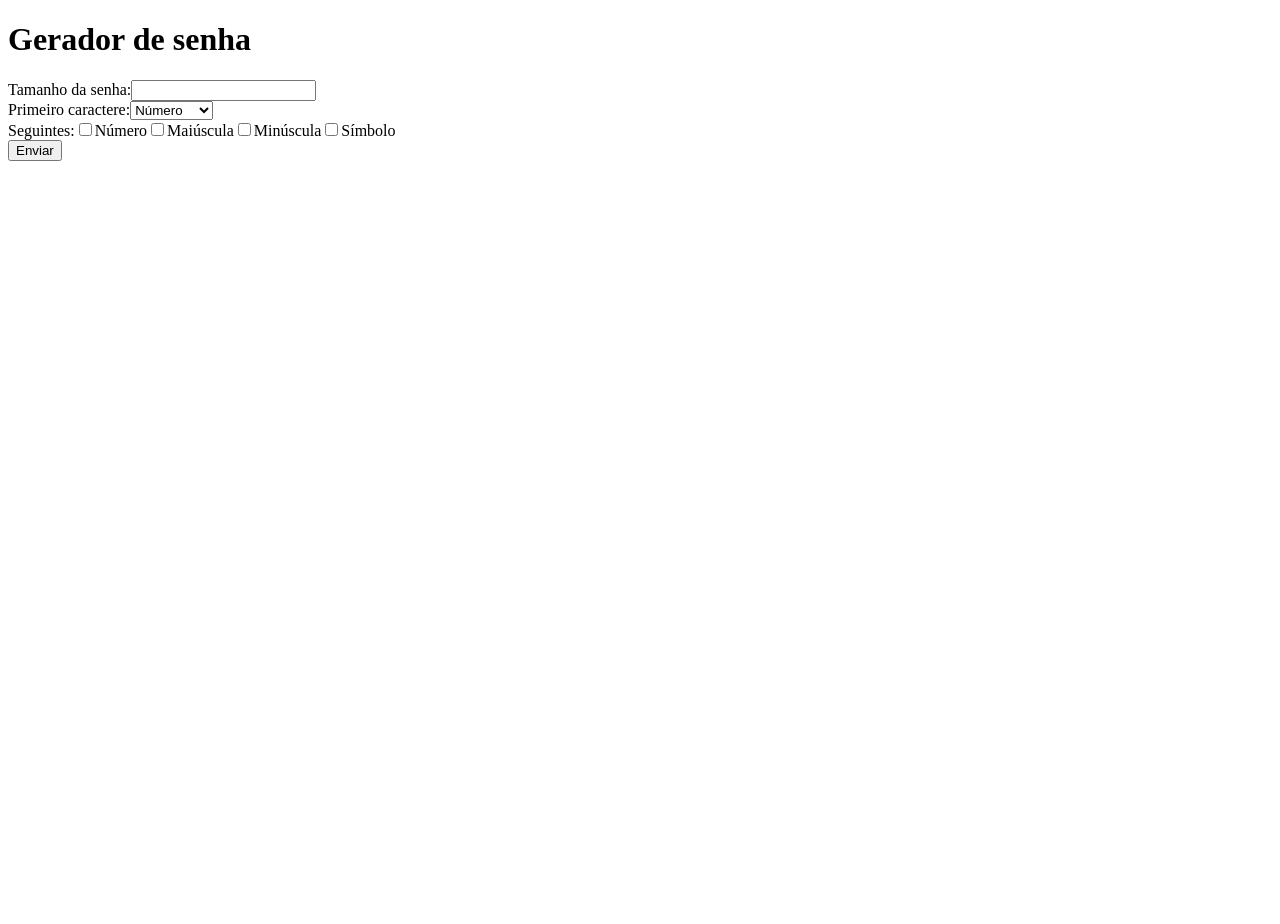
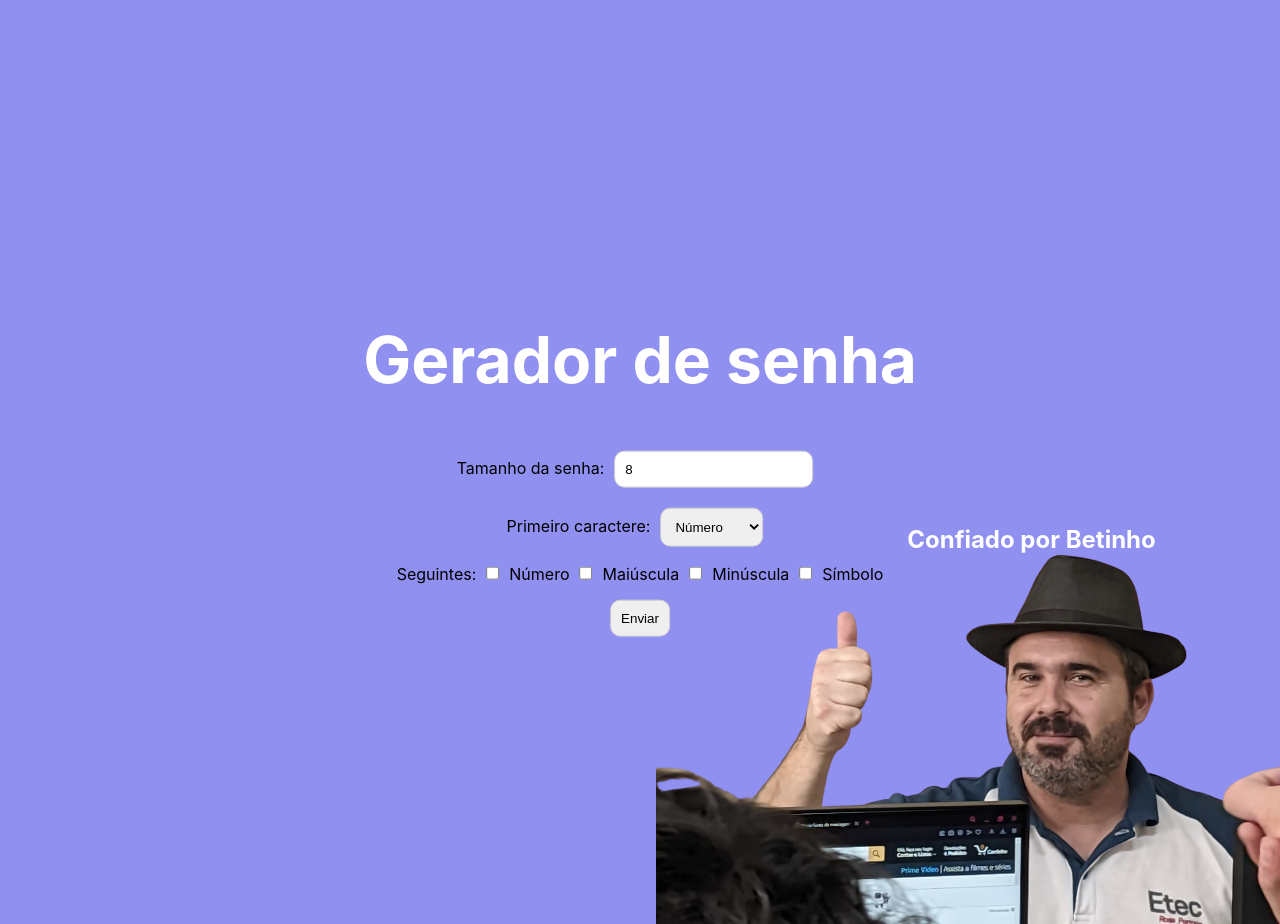
Before and after one commit to hiarthurbr/euodeiophp, a PHP site: page /senha.php in a window 1280 px wide. Run offline with PHP 8.4, Linux system fonts and the light colour scheme.

Commit message:
css atv5 ex6 feito

```diff
--- a/atv5/ex6/senha.php
+++ b/atv5/ex6/senha.php
@@ -74,10 +74,111 @@
       }
     }
   </script>
+  <style>
+    body {
+      font-family: Inter, system-ui, Avenir, Helvetica, Arial, sans-serif;
+    }
+
+    .bg {
+      z-index: -999;
+      top:0;
+      left:0;
+      right:0;
+      bottom:0;
+      position: fixed;
+      width:100%;
+      height:100%;
+      padding-top: 4rem;
+      background: #9090f0;
+      overflow:hidden;
+    }
+
+    .center {
+      position: fixed;
+      text-align: center;
+      align-items: center;
+      justify-content: center;
+      top: 50%;
+      left: 50%;
+      transform: translate(-50%, -50%);
+    }
+
+    .title {
+      font-size: 4rem;
+      font-weight: 700;
+      color: #fff;
+    }
+
+    .round-input {
+      border-radius: 10px;
+      border: 1px solid #ccc;
+      padding: 10px;
+      margin: 10px;
+    }
+
+    .pretty-button {
+      border-radius: 10px;
+      border: 1px solid #ccc;
+      padding: 10px;
+      margin: 10px;
+    }
+
+    .pretty-button:hover {
+      background-color: #ccc;
+      cursor: pointer;
+    }
+
+    .box {
+      --tw-backdrop-blur: blur(8px);
+      backdrop-filter: blur(20px);
+      border-radius: 4rem;
+      padding: .1rem;
+      padding-left: 4rem;
+      padding-right: 4rem;
+      background-color: #00000080;
+    }
+
+    code {
+      font-family: source-code-pro, Menlo, Monaco, Consolas, "Courier New",
+        monospace;
+      background-color: lightgray;
+    }
+
+    .betinho-container {
+      height: 90vh;
+      width: 50vw;
+      position: absolute;
+      overflow: hidden;
+      bottom: 0;
+      right: 0;
+      margin-bottom: 0;
+      margin-right: 0;
+      z-index: -1;
+    }
+    .betinho {
+      height: 100%;
+      width: auto;
+      right: 0;
+      position: absolute;
+    }
+    .betinho-title {
+      font-size: 1.5rem;
+      font-weight: 700;
+      color: #fff;
+      position: absolute;
+      bottom: 40vh;
+      right: 0;
+      margin-bottom: 0;
+      margin-right: 0;
+      z-index: 1;
+      transform: translate(-50%);
+    }
+  </style>
 </head>
 
 <body>
-  <h1>Gerador de senha</h1>
+  <div class="center">
+    <h1 class="title">Gerador de senha</h1>
     <?php
     if (isset($_POST['tamanho']) && isset($_POST['primeiro'])) {
       $tamanho = (int) $_POST['tamanho'];
@@ -109,15 +210,15 @@
       $senha = str_shuffle($senha);
       $senha = $p_letra . substr($senha, 0, $tamanho - 1);
 
-    echo "<p>$senha</p><button onclick=\"copyToClipboard('$senha')\">Copiar</button>";
+      echo "<code class=\"round-input\">$senha</code><button class=\"pretty-button\" onclick=\"copyToClipboard('$senha')\">Copiar</button>";
     }
     $form = explode("\n", "
-        <form action='senha.php' method='post'>
+          <form action='senha.php' method='post' class'box'>
           <label for='tamanho'>Tamanho da senha:</label>
-        <input type='number' name='tamanho' id='tamanho' min='8' required" . (isset($tamanho) ? ' value=' . $tamanho : '') . ">
+          <input class='round-input' type='number' name='tamanho' id='tamanho' required value='" . (isset($tamanho) ? $tamanho : '8'). '"' . ">
           <br>
           <label for='primeiro'>Primeiro caractere:</label>
-        <select name='primeiro' id='primeiro'>
+          <select class='pretty-button' name='primeiro' id='primeiro'>
             <option value='numero'" . (isset($first) && $first === "numero" ? ' selected' : '') . ">Número</option>
             <option value='maiuscula'" . (isset($first) && $first === "maiuscula" ? ' selected' : '') . ">Maiúscula</option>
             <option value='minuscula'" . (isset($first) && $first === "minuscula" ? ' selected' : '') . ">Minúscula</option>
@@ -125,20 +226,26 @@
           </select>
           <br>
           <label for='seguintes'>Seguintes:</label>
-        <input type='checkbox' name='seguintes[]' id='numero' value='numero'" . (isset($seguintes) && in_array("numero", $seguintes) ? ' checked' : '') . ">
+          <input class='round-input' type='checkbox' name='seguintes[]' id='numero' value='numero'" . (isset($seguintes) && in_array("numero", $seguintes) ? ' checked' : '') . ">
           <label for='numero'>Número</label>
-        <input type='checkbox' name='seguintes[]' id='maiuscula' value='maiuscula'" . (isset($seguintes) && in_array("maiuscula", $seguintes) ? ' checked' : '') . ">
+          <input class='round-input' type='checkbox' name='seguintes[]' id='maiuscula' value='maiuscula'" . (isset($seguintes) && in_array("maiuscula", $seguintes) ? ' checked' : '') . ">
           <label for='maiuscula'>Maiúscula</label>
-        <input type='checkbox' name='seguintes[]' id='minuscula' value='minuscula'" . (isset($seguintes) && in_array("minuscula", $seguintes) ? ' checked' : '') . ">
+          <input class='round-input' type='checkbox' name='seguintes[]' id='minuscula' value='minuscula'" . (isset($seguintes) && in_array("minuscula", $seguintes) ? ' checked' : '') . ">
           <label for='minuscula'>Minúscula</label>
-        <input type='checkbox' name='seguintes[]' id='simbolo' value='simbolo'" . (isset($seguintes) && in_array("simbolo", $seguintes) ? ' checked' : '') . ">
+          <input class='round-input' type='checkbox' name='seguintes[]' id='simbolo' value='simbolo'" . (isset($seguintes) && in_array("simbolo", $seguintes) ? ' checked' : '') . ">
           <label for='simbolo'>Símbolo</label>
           <br>
-        <button type='submit'>Enviar</button>
+          <button class='pretty-button' type='submit'>Enviar</button>
         </form>");
     foreach ($form as $index => $line)
       $form[$index] = str_replace("'", '"', trim($line));
     echo implode('', $form);
     ?>
+  </div>
+  <div class="betinho-container">
+    <h3 class="betinho-title">Confiado por Betinho</h3>
+    <img src="./betinho.png" alt="Betinho" class="betinho">
+  </div>
+  <footer class="bg"></footer>
 </body>
 </html>
```
Also changed, not shown: atv5/ex6/betinho.png (added). Lines whose indentation alone changed are shown as unchanged.
